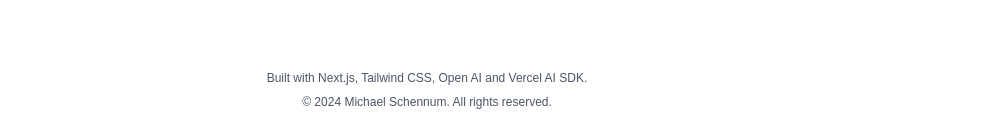
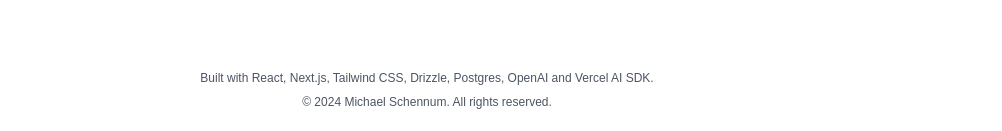
Before and after one commit to mikeschen/mikeschennum, a Next.js app: page / in a window 1280 px wide. Shown: the part 994-1125 px from the top of the page, without its empty margins (213-1215 px from the left). Built offline with nearby package versions, Linux system fonts and the light colour scheme.

Commit message:
update footer

```diff
--- a/app/components/Footer.tsx
+++ b/app/components/Footer.tsx
@@ -3,7 +3,8 @@ const Footer = () => {
 		<footer className="bg-white text-gray-800 py-6">
 			<div className="container mx-auto text-center">
 				<div className="mb-2 text-gray-600 text-xs">
-					Built with Next.js, Tailwind CSS, Open AI and Vercel AI SDK.
+					Built with React, Next.js, Tailwind CSS, Drizzle, Postgres, OpenAI and
+					Vercel AI SDK.
 				</div>
 				<div className="text-gray-600 text-xs">
 					&copy; {new Date().getFullYear()} Michael Schennum. All rights
```
